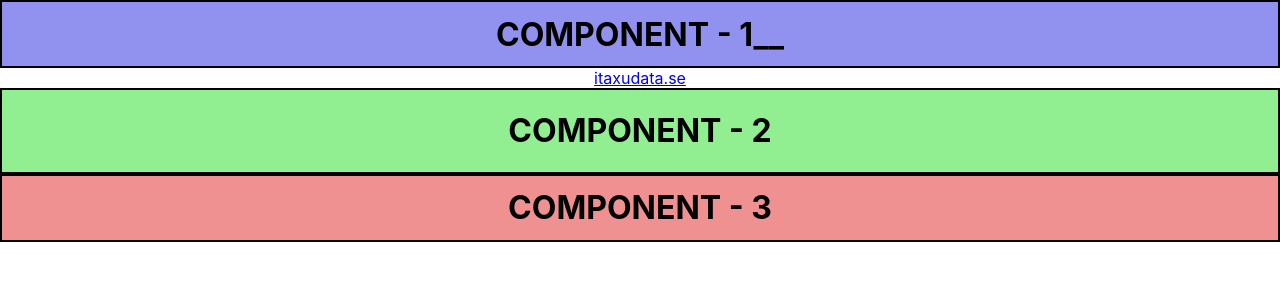
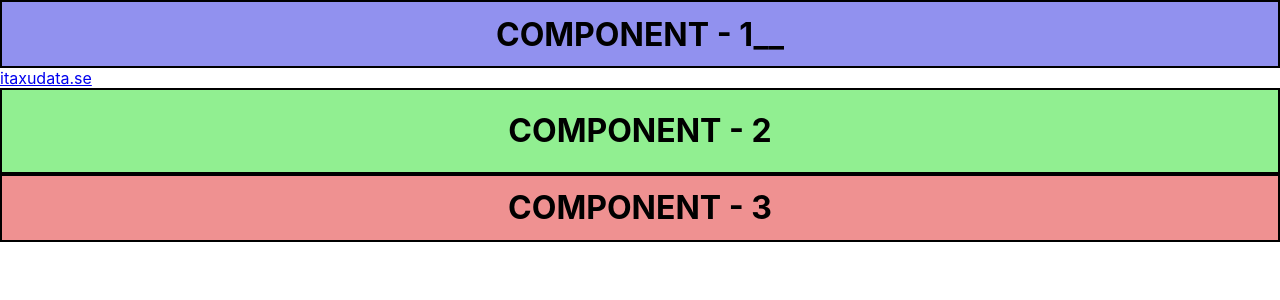
Before and after one commit to itaxudata/sandbox, a React (Create React App) app: page / in a window 1280 px wide. Shown: the top 300 px of the page. Built offline with nearby package versions, Linux system fonts and the light colour scheme; the HTML template or start-up script is replaced by a standard one.

Commit message:
Update App.css

```diff
--- a/src/App.css
+++ b/src/App.css
@@ -1,7 +1,7 @@
-.App {
+o.App {
   text-align: center;
   display: flex;
   justify-content: space-between;
   flex-direction: column;
-  /*height: 100vh;*/
+  height: 90vh;
 }
```
